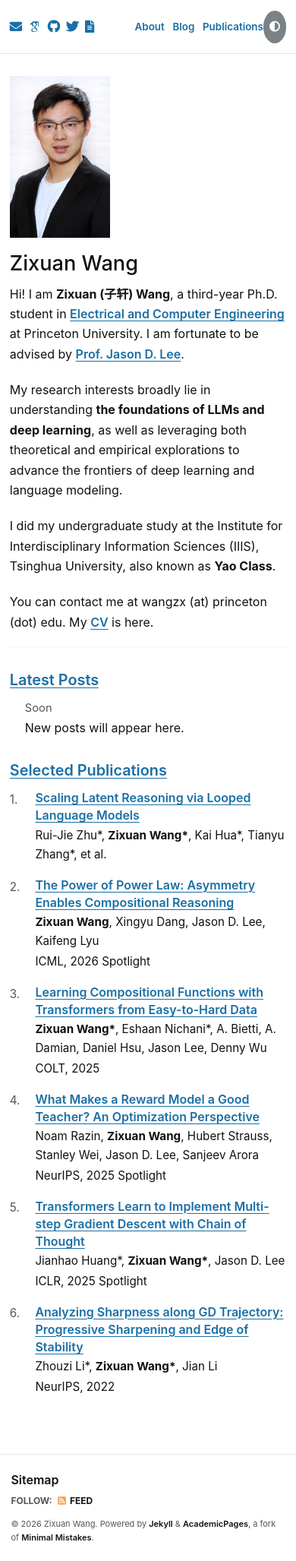
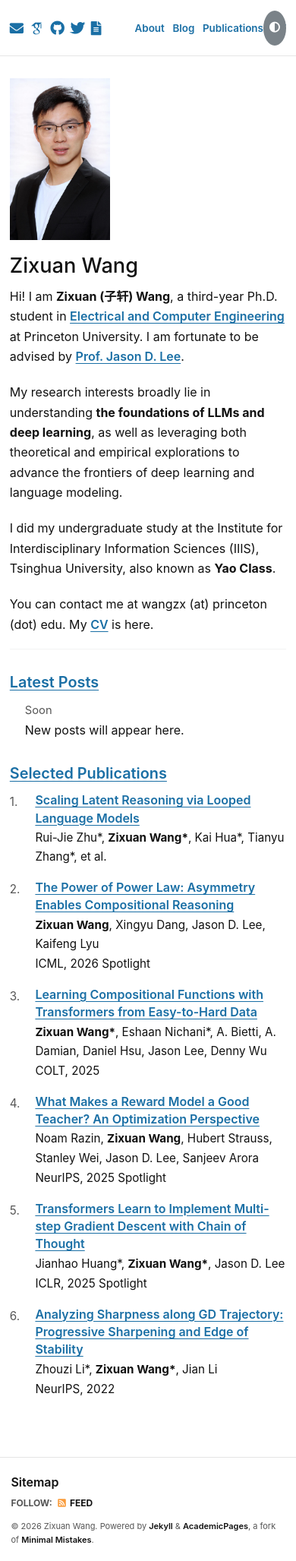
Before and after one commit to zixuan-wang-dlt/zixuan-wang-dlt.github.io, a Jekyll site: the page built from _pages/about.md, in a window 390 px wide. Shown: the whole page at 76% size. Built offline with Jekyll 4.4.1, drawn with Linux system fonts in a browser that asks for light colours; some web fonts are replaced; comment, search, counter and statistics services are not loaded.

Commit message:
Enlarge header icons

```diff
--- a/_sass/_folio.scss
+++ b/_sass/_folio.scss
@@ -62,7 +62,7 @@ a:hover {
 .masthead-social a,
 .masthead-social a:visited {
   color: #111;
-  font-size: 1.18rem;
+  font-size: 1.34rem;
 }
 
 .greedy-nav .visible-links {
@@ -450,7 +450,7 @@ a:hover {
   }
 
   .masthead-social a {
-    font-size: 1.02rem;
+    font-size: 1.14rem;
   }
 
   #main {
```
